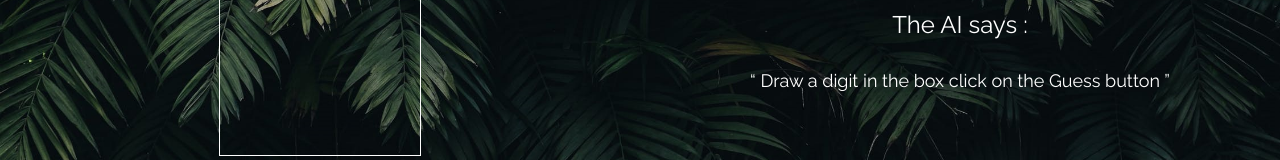
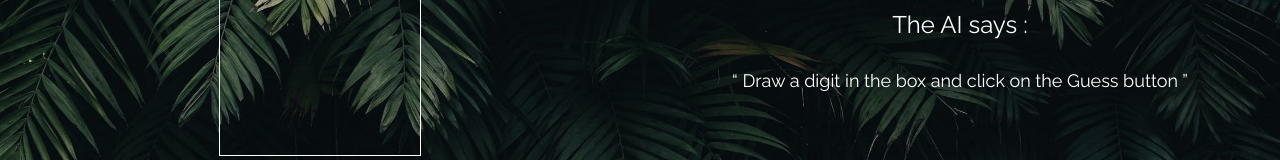
Before and after one commit to Acedev003/digit_recognizer, a plain HTML site: page index.html in a window 1280 px wide. Shown: the part 355-515 px from the top of the page. Drawn offline with Linux system fonts and the light colour scheme; no server answers.

Commit message:
Corrected minor typo

```diff
--- a/index.html
+++ b/index.html
@@ -38,7 +38,7 @@
       <div class="w3-col w3-half col">
         <div class="center w3-center">
           <div>
-            <p class="w3-xlarge w3-text-white">The AI says : <blockquote><q class="w3-large w3-text-white" id="quote"> Draw a digit in the box click on the Guess button </q></blockquote></p>
+            <p class="w3-xlarge w3-text-white">The AI says : <blockquote><q class="w3-large w3-text-white" id="quote"> Draw a digit in the box and click on the Guess button </q></blockquote></p>
             <h2 class="w3-text-white" id="output"></h2>
             <div class="w3-button w3-text-white" id="display_probs"> View all probabilities <i class="material-icons" style="vertical-align: middle;">navigate_next</i> </div>
             <br><br><br>
```
